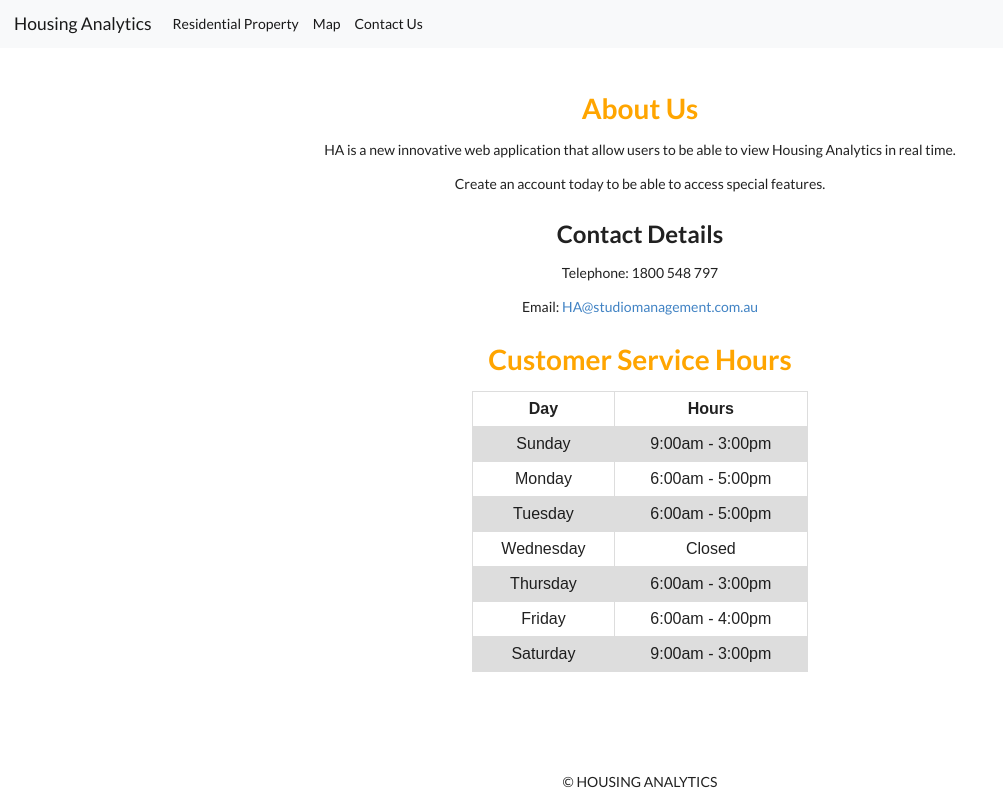
After one commit to CocoBozzy/ProfStudio-HousingAnalytics, a Django app: page /contact/ in a window 1280 px wide. The commit adds this page. Shown: the whole page, without its empty margins (0-1003 px from the left). Run offline with Django 3.2, Linux system fonts and the light colour scheme; some libraries are stand-ins or nearby versions.

Commit message:
Added Contact Us Page
Added new Page

```diff
--- a/charts/urls.py
+++ b/charts/urls.py
@@ -2,5 +2,5 @@ from django.urls import path
 from . import views
 
 urlpatterns = [
-    path('chart', views.ChartView.as_view()),
+    path('charts', views.ChartView.as_view(), name='charts'),
 ]
--- /dev/null
+++ b/home/templates/home/contact.html
@@ -0,0 +1,93 @@
+{% extends "base.html" %}
+
+
+{% block content %}
+{% load static %}
+
+<html>
+    <head>
+        <title>Housing Analtics</title>
+
+        <link rel="stylesheet" href="{% static 'css/home.css' %}">
+    </head>
+
+        <h1>About Us</h1>
+
+
+        <p>
+        HA is a new innovative web application that allow users to be able to view Housing Analytics in real time.</p>
+        <p>
+        Create an account today to be able to access special features.
+        </p>
+        <h2>Contact Details</h2>
+
+        <p>Telephone: 1800 548 797</p>
+        <p>Email: <a href="">HA@studiomanagement.com.au</a>
+
+
+
+        <h1> Customer Service Hours</h1>
+
+        <table class = "center">
+          <tr>
+            <th>Day</th>
+            <th>Hours</th>
+
+          </tr>
+          <tr>
+            <td>Sunday</td>
+            <td>9:00am - 3:00pm</td>
+
+          </tr>
+          <tr>
+            <td>Monday</td>
+            <td>6:00am - 5:00pm</td>
+
+          </tr>
+          <tr>
+            <td>Tuesday</td>
+            <td>6:00am - 5:00pm</td>
+
+          </tr>
+          <tr>
+            <td>Wednesday</td>
+            <td>Closed</td>
+
+          </tr>
+          <tr>
+            <td>Thursday</td>
+            <td>6:00am - 3:00pm</td>
+
+          </tr>
+          <tr>
+            <td>Friday</td>
+            <td>6:00am - 4:00pm</td>
+
+          </tr>
+           </tr>
+          <tr>
+            <td>Saturday</td>
+            <td>9:00am - 3:00pm</td>
+
+          </tr>
+        </table>
+
+
+
+        <br>
+        <br>
+        <br>
+        <br>
+        <br>
+
+
+
+        <p style ="text-align: center">© HOUSING ANALYTICS</p>
+
+
+
+
+
+
+
+{% endblock %}
--- a/home/urls.py
+++ b/home/urls.py
@@ -4,4 +4,5 @@ from . import views
 urlpatterns=[
     path('', views.HomeView.as_view(), name='home'),
     path('authorized', views.AuthorizedView.as_view()),
+    path('contact/', views.contact, name = 'contact'),
 ]
--- a/home/views.py
+++ b/home/views.py
@@ -26,3 +26,10 @@ class HomeView(TemplateView):
 class AuthorizedView(LoginRequiredMixin, TemplateView):
     template_name = 'home/authorized.html'
     login_url = '/admin'
+
+
+
+def contact(request):
+    """View function for home page of site."""
+    # Render the HTML template index.html with the data in the context variable
+    return render(request, 'home/contact.html')
--- a/static/css/home.css
+++ b/static/css/home.css
@@ -1,6 +1,6 @@
 .home-body{
     font-family: 'Lato', sans-serif;
-    /* background-color: darkslateblue;   */
+    /* background-color: darkslateblue;    */
     width: 100%;
     position: center;
 }
@@ -18,6 +18,25 @@
     font-size: 20px;
 }
 
-.house{
+
+table {
+    font-family: arial, sans-serif;
+    border-collapse: collapse;
+    width: 30%;
     position: center;
+    }
+
+td, th {
+border: 1px solid #dddddd;
+text-align: center;
+padding: 8px;
 }
+
+tr:nth-child(even) {
+background-color: #dddddd;
+}
+
+.center{
+    margin-left: auto;
+    margin-right: auto;
+}
--- a/static/css/style.css
+++ b/static/css/style.css
@@ -6,11 +6,10 @@ h1{
     color:orange;
 }
 
-body {
-    color: blue;
-    background-color: powderblue;
-  }
-
 .header-container-wrapper {
 	background-color: red;
 }
+
+body{
+    background-color: grey;
+}
--- a/static/templates/base.html
+++ b/static/templates/base.html
@@ -7,6 +7,7 @@
       <link rel="stylesheet" href="https://cdn.jsdelivr.net/npm/bootstrap@4.6.0/dist/css/bootstrap.min.css"
       integrity="sha384-B0vP5xmATw1+K9KRQjQERJvTumQW0nPEzvF6L/Z6nronJ3oUOFUFpCjEUQouq2+l" crossorigin="anonymous">
       <title>Housing Analytics</title>
+      <!-- OFFLINE CSS-->
       <link rel="stylesheet" type="text/css" href="{% static 'css/style.css' %}"/>
       <link href="https://cdn.jsdelivr.net/npm/bootstrap@5.0.1/dist/css/bootstrap.min.css" rel="stylesheet" integrity="sha384-+0n0xVW2eSR5OomGNYDnhzAbDsOXxcvSN1TPprVMTNDbiYZCxYbOOl7+AMvyTG2x" crossorigin="anonymous">
 
@@ -31,11 +32,14 @@
         <div class="collapse navbar-collapse" id="navbarSupportedContent">
           <ul class="navbar-nav mr-auto">
             <li class="nav-item active">
-              <a class="nav-link" href="chart">Residential Property<span class="sr-only">(current)</span></a>
+              <a class="nav-link" href={% url 'charts' %}>Residential Property<span class="sr-only">(current)</span></a>
             </li>
             <li class="nav-item active">
                 <a class="nav-link" href={% url 'map' %}>Map <span class="sr-only">(current)</span></a>
-              </li>
+            </li>
+            <li class="nav-item active">
+              <a class="nav-link" href={% url 'contact' %}>Contact Us<span class="sr-only">(current)</span></a>
+            </li>
 
           </ul>
 
```
Also changed, not shown: charts/templates/charts/chart.html (+10 -0 lines), home/templates/home/welcome.html (+13 -12 lines), map/templates/map/index.html (+11 -0 lines).
